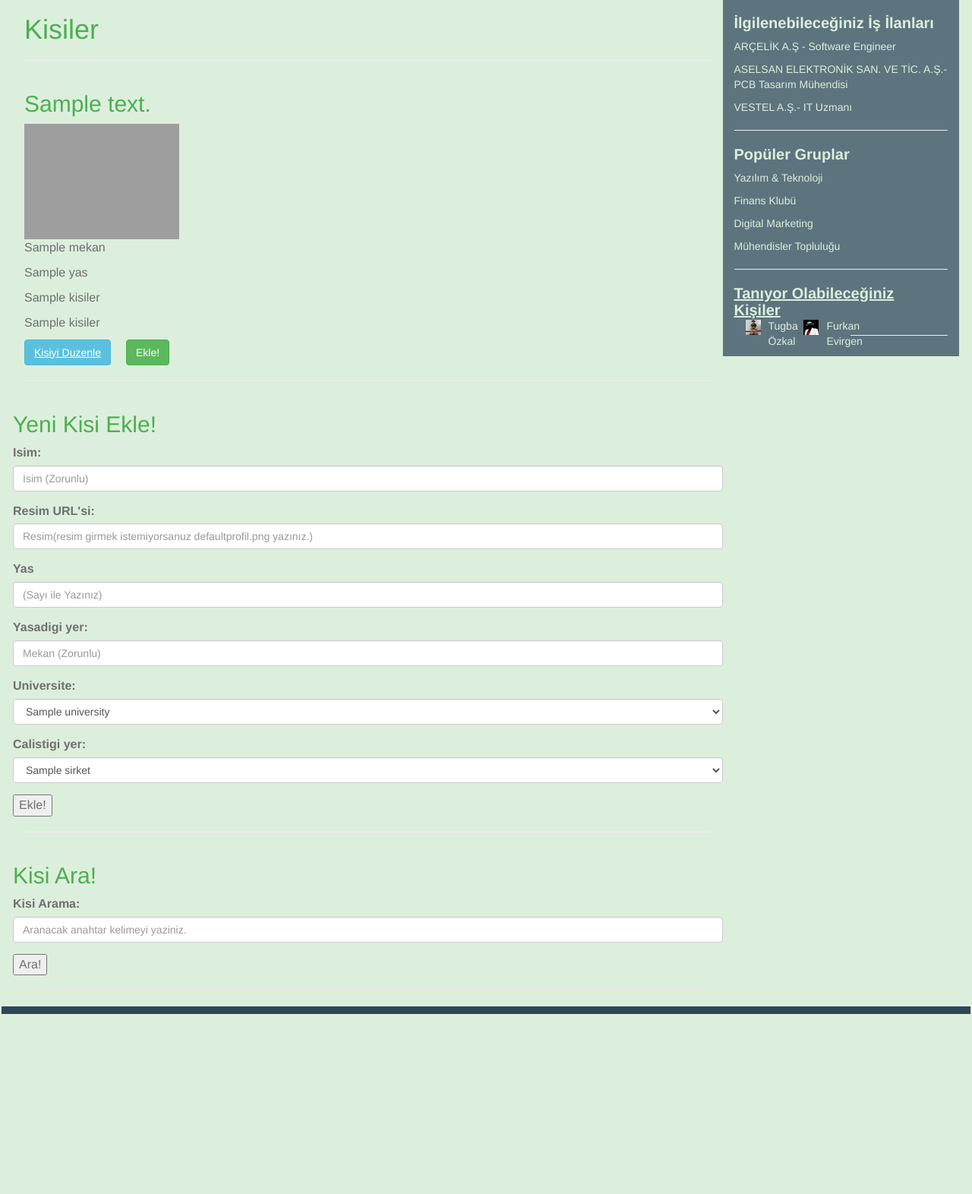
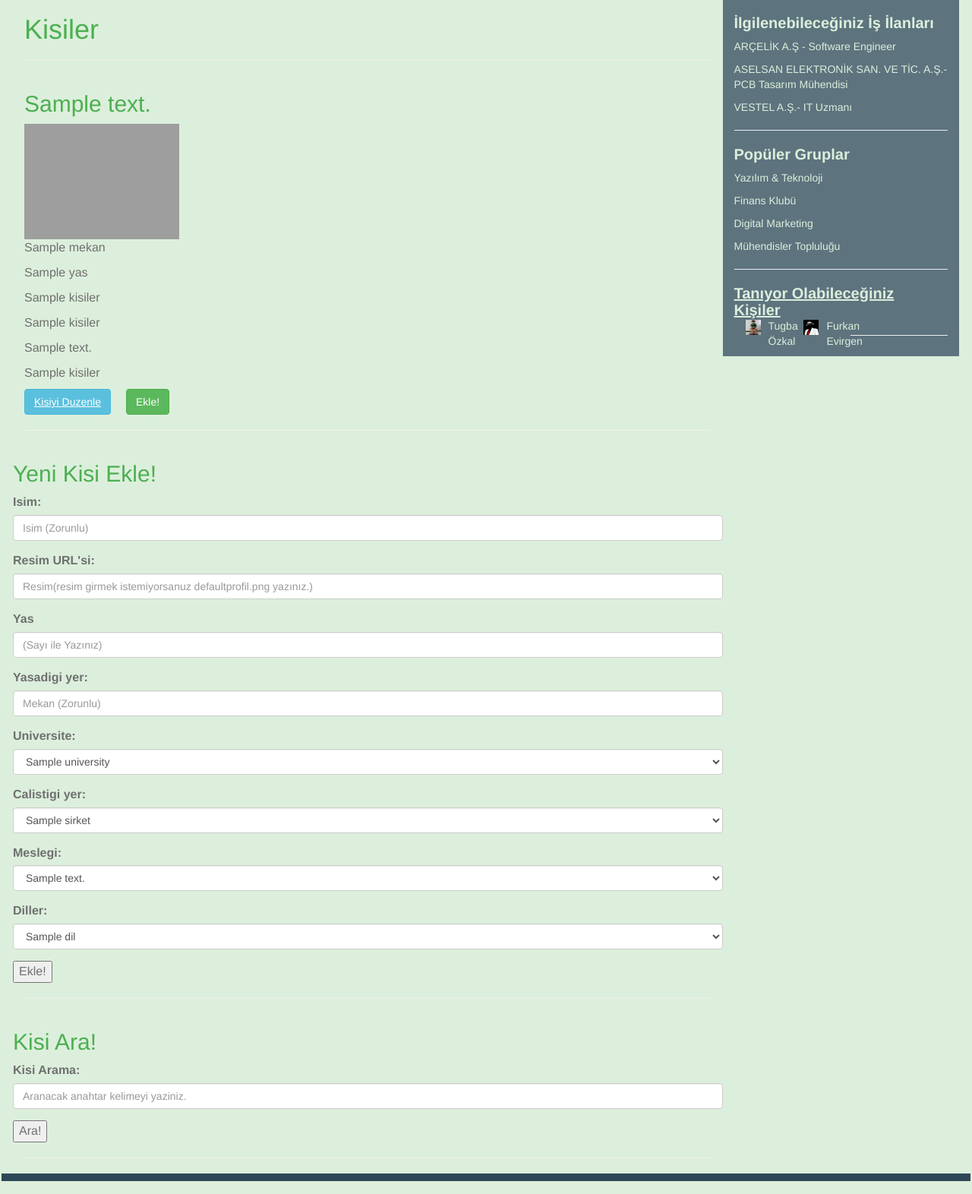
Before and after one commit to orhanse/ConnectLife, a Flask app: page /kisiler in a window 1280 px wide. Shown: the part 131-1703 px from the top of the page at 76% size. Before the commit the page ends 1466 px from the top, so only its background shows below. Run offline with Flask 2, Linux system fonts and the light colour scheme; a database or web service that is not in the repository returns one stand-in record (values such as "Sample title"); some libraries are stand-ins or nearby versions; grey boxes are pictures that could not be loaded.

Commit message:
Kişiler tablosuna dil ve meslek bilgileri eklendi. Dil bilgisi dil tablosundan, meslek bilgisi meslekler tablosundan dış anahtarla çekildi. Fonksiyonlar yeni bilgilere göre düzenlendi.

```diff
--- a/server.py
+++ b/server.py
@@ -58,34 +58,40 @@ def kisiler_sayfasi():
         query2 = "SELECT ID, NAME FROM UNIVERSITY"
         cursor.execute(query2)
         university = cursor.fetchall()
-        query = """SELECT K.ID, K.ISIM, K.RESIM, K.MEKAN, K.YAS, U.NAME, S.NAME
-                    FROM KISILER AS K, UNIVERSITY AS U, SIRKET AS S
+        query = """SELECT K.ID, K.ISIM, K.RESIM, K.MEKAN, K.YAS, U.NAME, S.NAME, M.ISIM, D.NAME
+                    FROM KISILER AS K, UNIVERSITY AS U, SIRKET AS S, MESLEKLER AS M, DIL AS D
                     WHERE(
-                        (K.WORK = S.ID) AND (K.UNIVERSITE = U.ID)
-                    ) """
+                        (K.WORK = S.ID) AND (K.UNIVERSITE = U.ID) AND (K.POZISYON = M.ID) AND (K.DIL = D.ID)
+                    )"""
         cursor.execute(query)
         kisi2 = cursor.fetchall()
         cursor.execute("SELECT ID, NAME FROM SIRKET")
         sirket = cursor.fetchall()
-        return render_template('kisiler.html', kisiler = kisi2, universite = university, work = sirket)
+        cursor.execute("SELECT ID, ISIM FROM MESLEKLER")
+        pozisyon = cursor.fetchall()
+        cursor.execute("SELECT ID, NAME FROM DIL")
+        diller = cursor.fetchall()
+        return render_template('kisiler.html', kisiler = kisi2, universite = university, work = sirket, pozisyon = pozisyon, diller = diller)
 
 
     elif "add" in request.form:
         kisi1 = Kisiler(request.form['isim'],
-                        request.form['resim'],
-                        request.form['mekan'],
-                        request.form['yas'],
-                        request.form['university_name'],
-                        request.form['work_name'])
+                            request.form['resim'],
+                            request.form['mekan'],
+                            request.form['yas'],
+                            request.form['university_name'],
+                            request.form['work_name'],
+                            request.form['pozisyon_adi'],
+                            request.form['dil_adi'])
         add_kisiler(cursor, request, kisi1)
         connection.commit()
         return redirect(url_for('kisiler_sayfasi'))
     elif "search" in request.form:
         aranankisi = request.form['aranankisi'];
-        query = """SELECT K.ID, K.ISIM, K.RESIM, K.MEKAN, K.YAS, U.NAME, S.NAME
-                    FROM KISILER AS K, UNIVERSITY AS U, SIRKET AS S
+        query = """SELECT K.ID, K.ISIM, K.RESIM, K.MEKAN, K.YAS, U.NAME, S.NAME, M.ISIM, D.NAME
+                    FROM KISILER AS K, UNIVERSITY AS U, SIRKET AS S, MESLEKLER AS M, DIL AS D
                     WHERE(
-                        (K.WORK = S.ID) AND (K.UNIVERSITE = U.ID)
+                        (K.WORK = S.ID) AND (K.UNIVERSITE = U.ID) AND (K.POZISYON = M.ID) AND (K.DIL = D.ID)
                     ) AND (K.ISIM LIKE %s)"""
         cursor.execute(query,[aranankisi])
         kisiler=cursor.fetchall()
@@ -103,11 +109,15 @@ def kisiler_update_page(kisi_id):
         cursor.execute("SELECT ID, NAME FROM UNIVERSITY")
         universiteler = cursor.fetchall()
         cursor.execute("SELECT ID, NAME FROM SIRKET")
-        sirket = cursor.fetchall()
+        sirketler = cursor.fetchall()
+        cursor.execute("SELECT ID, ISIM FROM MESLEKLER")
+        pozisyonlar = cursor.fetchall()
+        cursor.execute("SELECT ID, NAME FROM DIL")
+        diller = cursor.fetchall()
         query = """SELECT * FROM KISILER WHERE (ID = %s)"""
         cursor.execute(query, kisi_id)
         now = datetime.datetime.now()
-        return render_template('kisi_guncelle.html', kisi = cursor, current_time=now.ctime(), universiteler= universiteler, sirketler=sirket)
+        return render_template('kisi_guncelle.html', kisi = cursor, current_time=now.ctime(), universiteler = universiteler, sirketler=sirketler, pozisyonlar = pozisyonlar, diller = diller)
     elif request.method == 'POST':
         if "update" in request.form:
             kisi1 = Kisiler(request.form['isim'],
@@ -115,7 +125,9 @@ def kisiler_update_page(kisi_id):
                             request.form['mekan'],
                             request.form['yas'],
                             request.form['university_name'],
-                            request.form['work_name'])
+                            request.form['work_name'],
+                            request.form['pozisyon_adi'],
+                            request.form['dil_adi'])
             update_kisiler(cursor, request.form['kisi_id'], kisi1)
             connection.commit()
             return redirect(url_for('kisiler_sayfasi'))
--- a/templates/kisi_ara.html
+++ b/templates/kisi_ara.html
@@ -10,7 +10,7 @@
 
 
 		<!-- Kisiler ekranda gosteren kisim -->
-		{%for id, isim, resim, mekan, yas, universite, work in kisiler%}
+		{%for id, isim, resim, mekan, yas, universite, work, pozisyon, dil in kisiler%}
 
 			<div class = "col-md-3">
 			<!-- Isim -->
@@ -25,6 +25,10 @@
 			<p>{{universite}}</p>
 			<!-- Calistigi yer -->
 			<p>{{work}}</p>
+			<!-- Meslek -->
+			<p>{{pozisyon}}</p>
+			<!-- Dil -->
+			<p>{{dil}}</p>
 			<!-- Update Page URL -->
 			<a class="btn btn-large btn-info" href= "{{ url_for('kisiler_update_page',kisi_id=id)}}">Kisiyi Duzenle</a>
 			<button type="button" class="btn btn-success">Ekle!</button>
--- a/templates/kisiler.html
+++ b/templates/kisiler.html
@@ -8,7 +8,7 @@
 	<hr>
 	<div class = "row">
 
-		{%for id, isim, resim, mekan, yas, universite, work in kisiler%}
+		{%for id, isim, resim, mekan, yas, universite, work, pozisyon, dil in kisiler%}
 
 			<div class = "col-md-3">
 			<!-- Name -->
@@ -23,6 +23,10 @@
 			<p>{{universite}}</p>
 			<!-- Work -->
 			<p>{{work}}</p>
+			<!-- Meslek -->
+			<p>{{pozisyon}}</p>
+			<!-- Dil -->
+			<p>{{dil}}</p>
 			<a class="btn btn-large btn-info" href= "{{ url_for('kisiler_update_page',kisi_id=id)}}">Kisiyi Duzenle</a>
 			<!-- Add Button -->
 			<button type="button" class="btn btn-success">Ekle!</button>
@@ -71,6 +75,22 @@
 					    {%endfor%}
 					 </select>
 				  </div>
+				  <div class="form-group">
+  						<label for="usr">Meslegi:</label>
+					 	<select class="form-control" id="sel1" name="pozisyon_adi" form="add">
+					 	{%for id, isim in pozisyon%}
+					    	<option value = "{{id}}" >{{isim}}</option>
+					    {%endfor%}
+					 </select>
+				  </div>
+				  <div class="form-group">
+				  		<label for="sel1">Diller:</label>
+				  		<select class="form-control" id="sel1" name="dil_adi" form="add">
+ +					 	{%for id, name in diller %}
+ +					    	<option value = "{{id}}" >{{name}}</option>
+ +					    {%endfor%}
+ 						</select>
+                  </div>
 
                   <input class="add" form="add" id="kisiler_form_add" value="Ekle!" name="add" type="submit">
 			</form>
```
Also changed, not shown: kisiler.py (+27 -18 lines), templates/kisi_guncelle.html (+20 -3 lines).
